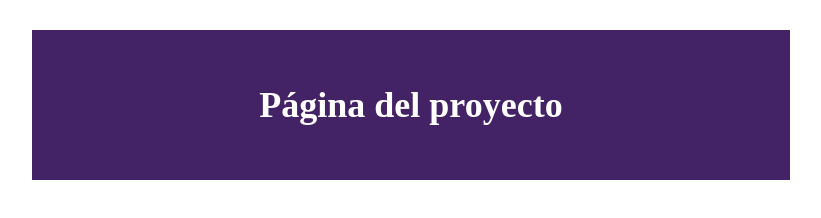
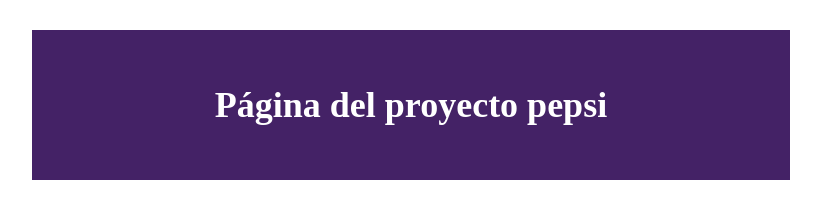
Before and after one commit to aha-quijote/pepsi, a plain HTML site: page index.html in a window 1280 px wide. Shown: the whole page, without its empty margins (229-1050 px from the left). Drawn offline with Linux system fonts and the light colour scheme.

Commit message:
estructura

```diff
--- a/index.html
+++ b/index.html
@@ -7,7 +7,7 @@
 </head>
 <body>
     <section>
-        <h2>Página del proyecto</h2>
+        <h2>Página del proyecto pepsi</h2>
     </section>
 </body>
 </html>
```
